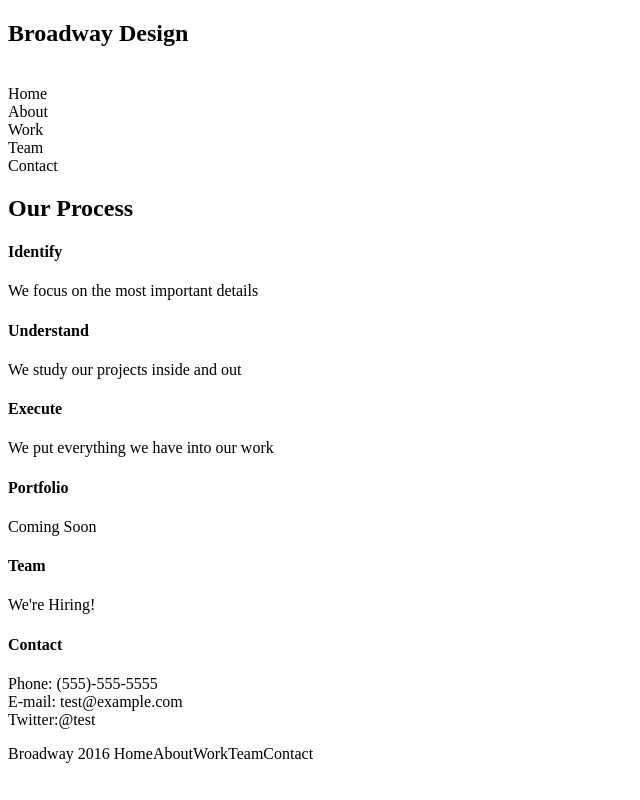
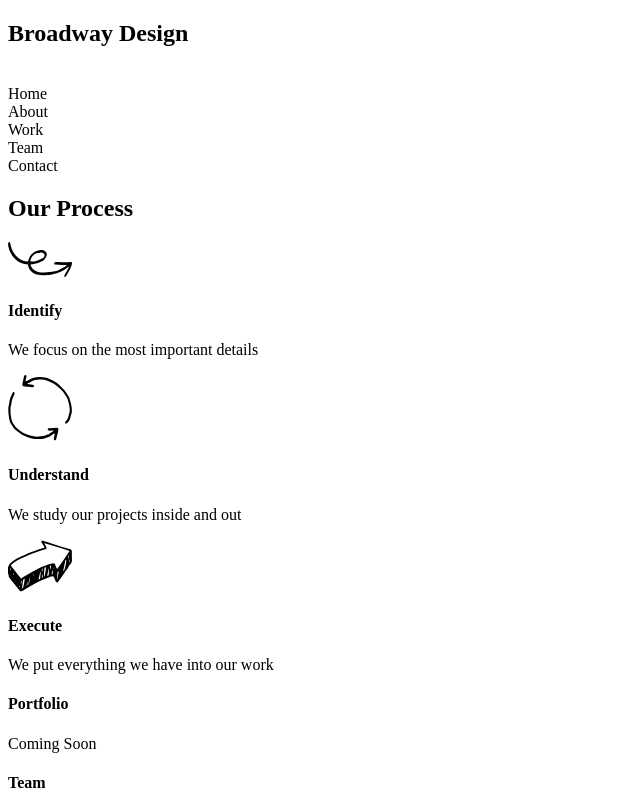
Before and after one commit to kenpagano/broadway, a plain HTML site: page index.html in a window 1280 px wide. Shown: the top 800 px of the page, without its empty margins (0-640 px from the left). Drawn offline with Linux system fonts and the light colour scheme.

Commit message:
missing image icons added in both html code and file directories

```diff
--- a/index.html
+++ b/index.html
@@ -19,12 +19,15 @@
     <section>
       <h2>Our Process</h2>
 
+      <img src="./resources/images/identify.svg" alt="identify image">
       <h4>Identify</h4>
       <p>We focus on the most important details</p>
 
+      <img src="./resources/images/understand.svg" alt="understand image">
       <h4>Understand</h4>
       <p>We study our projects inside and out</p>
 
+      <img src="./resources/images/execute.svg" alt="execute image">
       <h4>Execute</h4>
       <p>We put everything we have into our work</p>
 
```
Also changed, not shown: resources/images/execute.svg (added), resources/images/identify.svg (added), resources/images/understand.svg (added).
